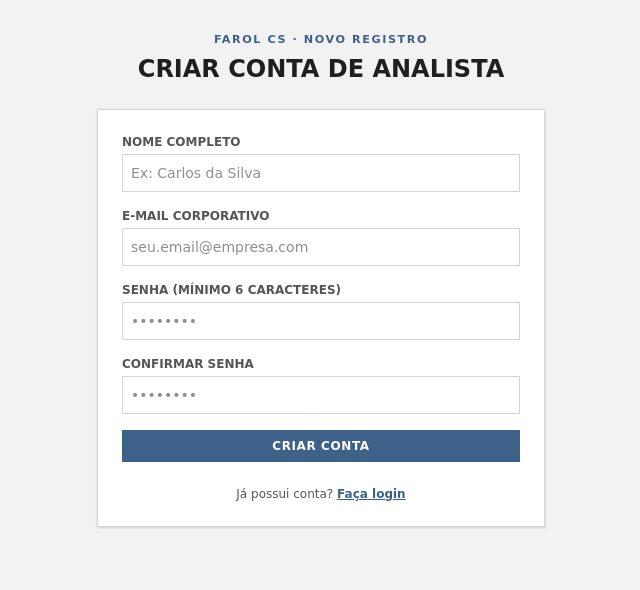
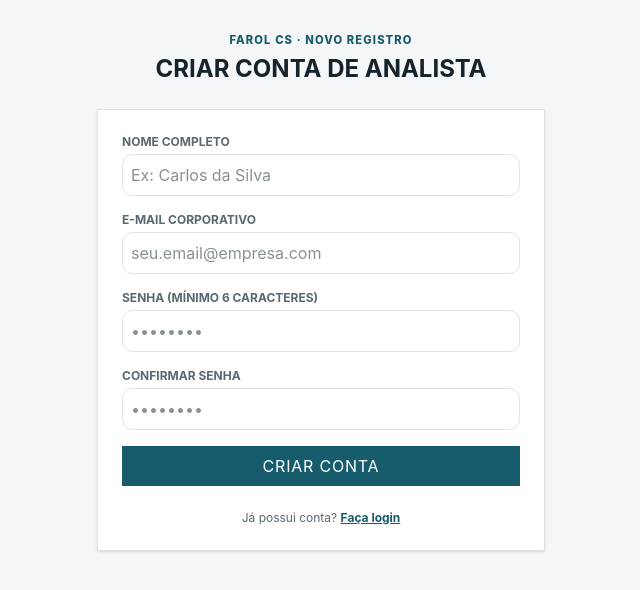
Before and after one commit to ggasparott/farol-projeto, a React (Vite) app in the folder web/: page /cadastro in a window 1280 px wide. Shown: the top 590 px of the page, without its empty margins (319-959 px from the left). Built offline with nearby package versions, Linux system fonts and the light colour scheme; no server answers.

Commit message:
feat(ui): aplica identidade visual do Farol

```diff
--- a/web/src/components/Aviso.tsx
+++ b/web/src/components/Aviso.tsx
@@ -1,6 +1,2 @@
 import type { ReactNode } from 'react'
-
-export default function Aviso({ tipo = 'info', children }: { tipo?: 'info' | 'erro'; children: ReactNode }) {
-  const cor = tipo === 'erro' ? 'border-risco-alto text-risco-alto' : 'border-linha text-suave'
-  return <div className={`border bg-white p-4 text-sm ${cor}`}>{children}</div>
-}
+export default function Aviso({ tipo = 'info', children }: { tipo?: 'info' | 'erro'; children: ReactNode }) { const cor = tipo === 'erro' ? 'border-[#efb6aa] bg-[#fff0ec] text-risco-alto' : 'border-petroleo-claro bg-petroleo-claro/60 text-petroleo'; return <div className={`rounded-xl border p-4 text-sm ${cor}`}>{children}</div> }
--- a/web/src/components/Layout.tsx
+++ b/web/src/components/Layout.tsx
@@ -1,39 +1,34 @@
-import { Link, Outlet } from 'react-router-dom'
+import { Link, NavLink, Outlet } from 'react-router-dom'
+import type { ReactNode } from 'react'
 import { useAuth } from '../contexts/AuthContext'
+
+const Icon = ({ children }: { children: ReactNode }) => (
+  <svg viewBox="0 0 24 24" aria-hidden="true" className="h-5 w-5 fill-none stroke-current" strokeWidth="1.8" strokeLinecap="round" strokeLinejoin="round">{children}</svg>
+)
+
+function Logo() {
+  return <Link to="/" className="flex items-center gap-3 text-white" aria-label="Farol - início"><span className="relative flex h-9 w-9 items-center justify-center rounded-xl bg-white text-petroleo"><span className="h-2.5 w-2.5 rounded-full bg-current" /><span className="absolute h-5 w-3 translate-x-1.5 rounded-r-full border-r-[3px] border-current opacity-70" /></span><span className="text-[1.35rem] font-extrabold tracking-tight">Farol</span></Link>
+}
 
 export default function Layout() {
   const { usuarioPerfil, user, logout } = useAuth()
+  const nome = usuarioPerfil?.nome || user?.email || 'Analista de CS'
+  const iniciais = nome.split(/\s+/).slice(0, 2).map((parte: string) => parte[0]).join('').toUpperCase()
+  const navClass = ({ isActive }: { isActive: boolean }) => `flex items-center gap-3 rounded-xl px-4 py-3 text-sm font-semibold transition ${isActive ? 'bg-white/15 text-white' : 'text-white/70 hover:bg-white/10 hover:text-white'}`
 
-  return (
-    <div className="min-h-screen bg-fundo text-texto">
-      <header className="border-b border-linha bg-white">
-        <div className="mx-auto flex max-w-6xl items-center justify-between px-6 py-4">
-          <Link to="/" className="text-lg font-bold tracking-wider uppercase text-aco">
-            Farol <span className="font-normal text-suave">CS</span>
-          </Link>
-
-          <nav className="flex items-center gap-6 text-xs font-bold uppercase tracking-wider">
-            <Link to="/" className="hover:text-aco">Painel</Link>
-            <Link to="/importar" className="hover:text-aco">Importar</Link>
-
-            <div className="flex items-center gap-3 border-l border-linha pl-6">
-              <span className="text-suave">
-                {usuarioPerfil?.nome || user?.email}
-              </span>
-              <button
-                onClick={logout}
-                className="text-red-600 hover:underline"
-              >
-                Sair
-              </button>
-            </div>
-          </nav>
-        </div>
-      </header>
-
-      <main className="mx-auto max-w-6xl p-6">
-        <Outlet />
-      </main>
-    </div>
-  )
+  return <div className="min-h-screen bg-fundo text-texto lg:flex">
+    <aside className="flex bg-petroleo px-5 py-5 lg:fixed lg:inset-y-0 lg:w-64 lg:flex-col lg:px-4 lg:py-6">
+      <div className="lg:px-2"><Logo /></div>
+      <nav className="ml-auto flex gap-1 lg:ml-0 lg:mt-10 lg:flex-col">
+        <NavLink to="/" end className={navClass}><Icon><rect x="4" y="4" width="6" height="6" rx="1"/><rect x="14" y="4" width="6" height="6" rx="1"/><rect x="4" y="14" width="6" height="6" rx="1"/><rect x="14" y="14" width="6" height="6" rx="1"/></Icon><span className="hidden sm:inline">Painel</span></NavLink>
+        <NavLink to="/importar" className={navClass}><Icon><path d="M12 16V4M8 8l4-4 4 4M5 20h14"/></Icon><span className="hidden sm:inline">Importação</span></NavLink>
+        <NavLink to="/clientes/novo" className={navClass}><Icon><path d="M6 21V5a2 2 0 012-2h6a2 2 0 012 2v16M9 7h3M9 11h3M9 15h3M3 21h18"/></Icon><span className="hidden sm:inline">Clientes</span></NavLink>
+      </nav>
+      <div className="mt-auto hidden border-t border-white/15 pt-5 lg:block">
+        <div className="mb-5 flex items-center gap-3 px-2"><span className="flex h-10 w-10 shrink-0 items-center justify-center rounded-full bg-white/15 text-sm font-bold text-white">{iniciais}</span><div className="min-w-0"><p className="truncate text-sm font-bold text-white">{nome}</p><p className="text-xs text-white/60">Analista de CS</p></div></div>
+        <button onClick={logout} className="flex w-full items-center gap-3 rounded-lg px-3 py-2 text-sm font-semibold text-white/70 hover:bg-white/10 hover:text-white"><Icon><path d="M10 17l5-5-5-5M15 12H3M14 3h5a2 2 0 012 2v14a2 2 0 01-2 2h-5"/></Icon>Sair</button>
+      </div>
+    </aside>
+    <main className="min-w-0 flex-1 lg:ml-64"><div className="mx-auto max-w-[1440px] px-5 py-8 sm:px-8 lg:px-10 lg:py-9"><Outlet /></div></main>
+  </div>
 }
--- a/web/src/components/RiscoBadge.tsx
+++ b/web/src/components/RiscoBadge.tsx
@@ -1,10 +1,5 @@
 import type { NivelRisco } from '../types'
-import { COR, ROTULO } from '../lib/risco'
-
-export default function RiscoBadge({ nivel }: { nivel: NivelRisco }) {
-  return (
-    <span className={`inline-block border px-2 py-0.5 text-xs font-bold uppercase tracking-wider ${COR[nivel]}`}>
-      {ROTULO[nivel]}
-    </span>
-  )
-}
+import { ROTULO } from '../lib/risco'
+const ESTILO: Record<NivelRisco, string> = { ALTO: 'border-[#efb6aa] bg-[#fff0ec] text-risco-alto', MEDIO: 'border-[#efd080] bg-[#fff6dc] text-risco-medio', BAIXO: 'border-[#acd8c1] bg-[#eaf8f0] text-risco-baixo', SEM_SCORE: 'border-[#bac9cf] bg-[#edf2f4] text-suave' }
+const SIMBOLO: Record<NivelRisco, string> = { ALTO: '▲', MEDIO: '◆', BAIXO: '●', SEM_SCORE: '◌' }
+export default function RiscoBadge({ nivel }: { nivel: NivelRisco }) { return <span className={`inline-flex items-center gap-1.5 rounded-full border px-2.5 py-1 text-xs font-bold ${ESTILO[nivel]}`}><span aria-hidden="true">{SIMBOLO[nivel]}</span>{ROTULO[nivel]}</span> }
--- a/web/src/index.css
+++ b/web/src/index.css
@@ -1,28 +1,13 @@
 @import "tailwindcss";
-
-@theme {
-  --color-fundo: #f2f2f2;
-  --color-marinho: #1f2d3d;
-  --color-aco: #3d6189;
-  --color-aco-claro: #e8eff6;
-  --color-texto: #1f1f1f;
-  --color-suave: #555555;
-  --color-linha: #d4d4d4;
-  --color-risco-alto: #b3261e;
-  --color-risco-medio: #b26a00;
-  --color-risco-baixo: #2e7d4f;
-}
-
-body {
-  background: var(--color-fundo);
-  color: var(--color-texto);
-  font-family: "DejaVu Sans", "Segoe UI", system-ui, sans-serif;
-}
-
-.rotulo {
-  font-size: 0.7rem;
-  font-weight: 700;
-  letter-spacing: 0.14em;
-  text-transform: uppercase;
-  color: var(--color-aco);
-}
+@theme { --color-fundo: #f4f6f7; --color-petroleo: #0f3b45; --color-petroleo-medio: #2c6e7c; --color-petroleo-claro: #e3eef0; --color-marinho: #0b3038; --color-aco: #175c6c; --color-aco-claro: #e3eef0; --color-texto: #16232a; --color-suave: #586971; --color-linha: #dce3e6; --color-risco-alto: #b9432d; --color-risco-medio: #9a6800; --color-risco-baixo: #287a55; }
+* { box-sizing: border-box; }
+html { color-scheme: light; }
+body { margin: 0; min-width: 320px; background: var(--color-fundo); color: var(--color-texto); font-family: Inter, "Segoe UI", system-ui, sans-serif; -webkit-font-smoothing: antialiased; }
+button, input, select, textarea { font: inherit; }
+button, a { transition: color .15s, background-color .15s, border-color .15s, opacity .15s; }
+button { cursor: pointer; } button:disabled { cursor: not-allowed; }
+.rotulo { font-size: .7rem; font-weight: 800; letter-spacing: .1em; text-transform: uppercase; color: var(--color-aco); }
+.card { border: 1px solid var(--color-linha); border-radius: 1rem; background: #fff; box-shadow: 0 1px 2px rgb(15 59 69 / .03); }
+input, select, textarea { border-radius: .65rem; }
+table { border-collapse: separate; border-spacing: 0; }
+:focus-visible { outline: 3px solid rgb(44 110 124 / .25); outline-offset: 2px; }
```
